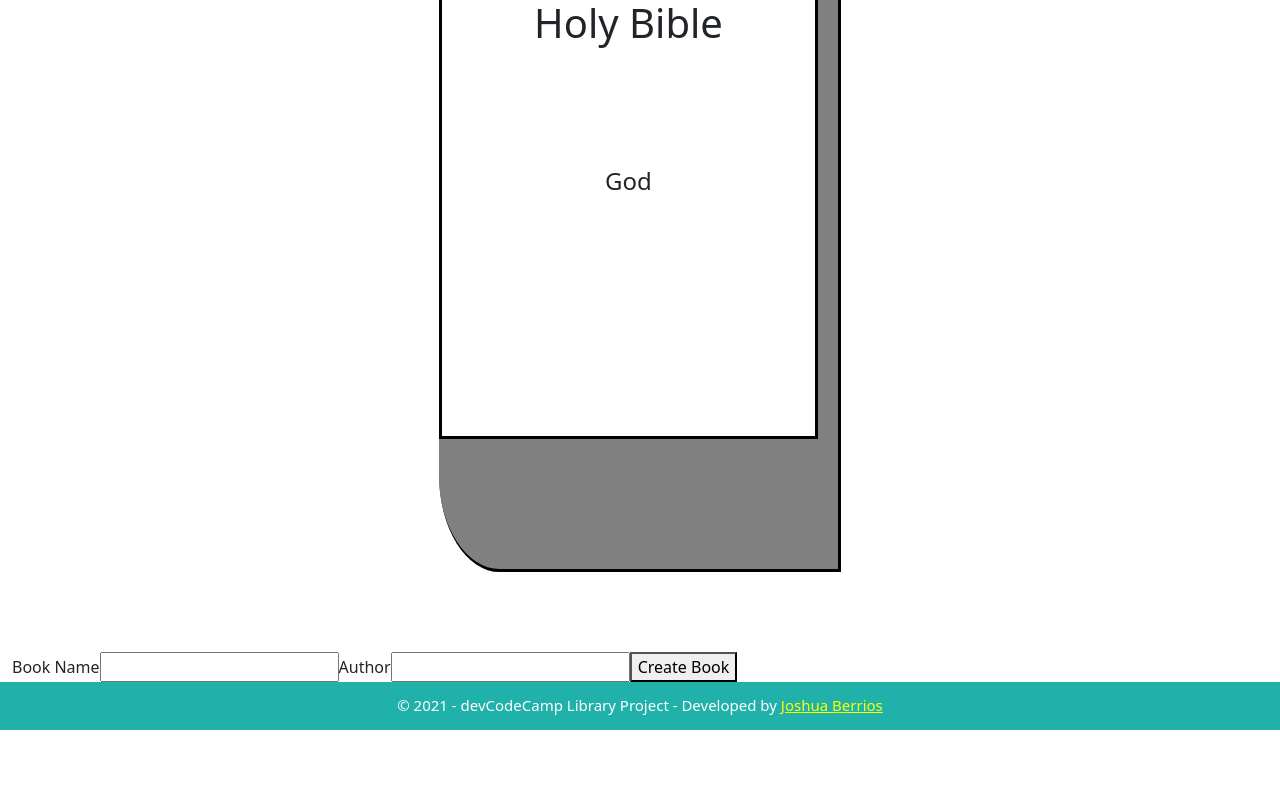
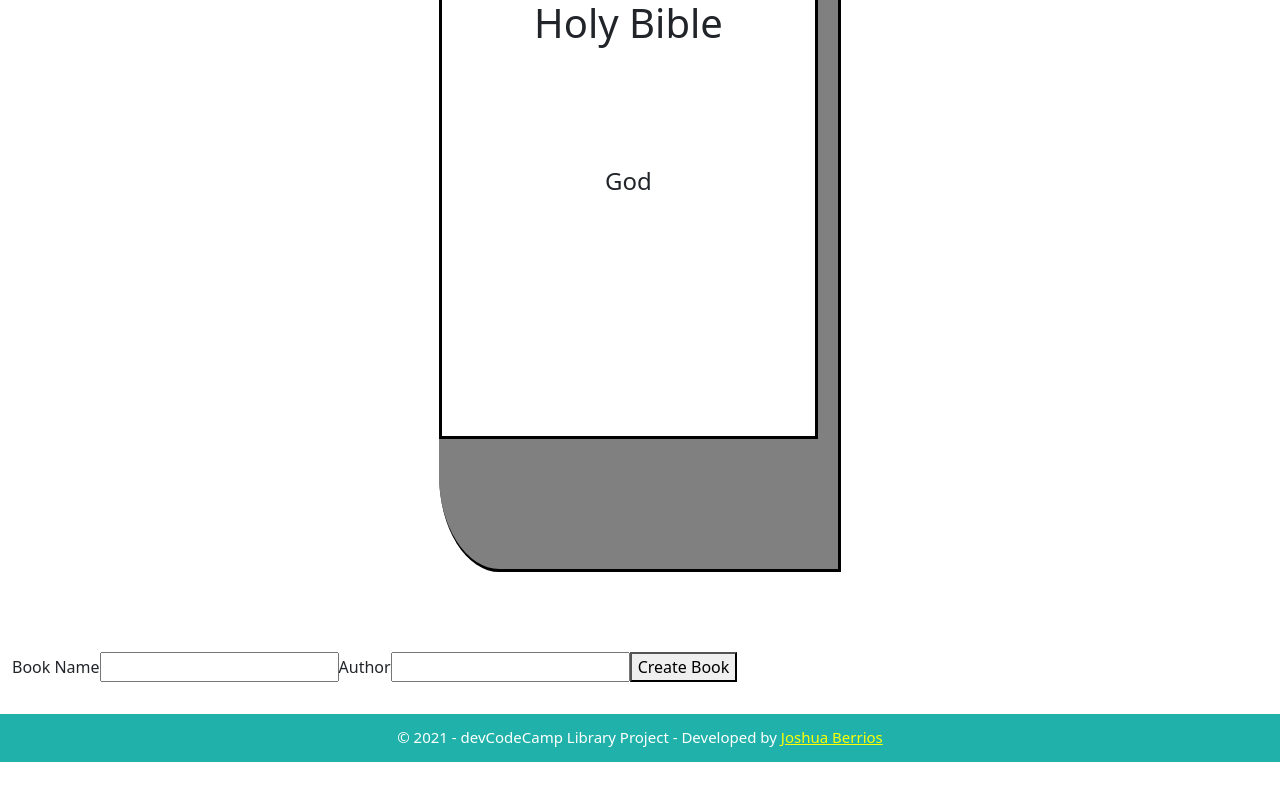
Before and after one commit to JoshuaB94/DCCLibraryReact, a React (Create React App) app: page / in a window 1280 px wide. Shown: the part 248-1048 px from the top of the page. Built offline with nearby package versions, Linux system fonts and the light colour scheme.

Commit message:
Cleaned up Footer Component from unecessary comments and added margin to Footer CSS

```diff
--- a/src/components/App.jsx
+++ b/src/components/App.jsx
@@ -44,7 +44,7 @@
         this.books.push(newBook);
         this.setState({
             bookNumber: this.books.length - 1
-        })
+        });
     }
 
     render(){
--- a/src/components/Footer/Footer.css
+++ b/src/components/Footer/Footer.css
@@ -1,6 +1,7 @@
 .footer-area{
     background-color: lightseagreen;
     width: 100%;
+    margin-top: 2em;
 }
 
 .footer-text {
--- a/src/components/Footer/Footer.jsx
+++ b/src/components/Footer/Footer.jsx
@@ -1,7 +1,7 @@
 import React from 'react';
 import "./Footer.css";
 
-// eslint-disable-next-line
+
 const Footer = (props) => {
     return (
         <div className="row row-space">
```
